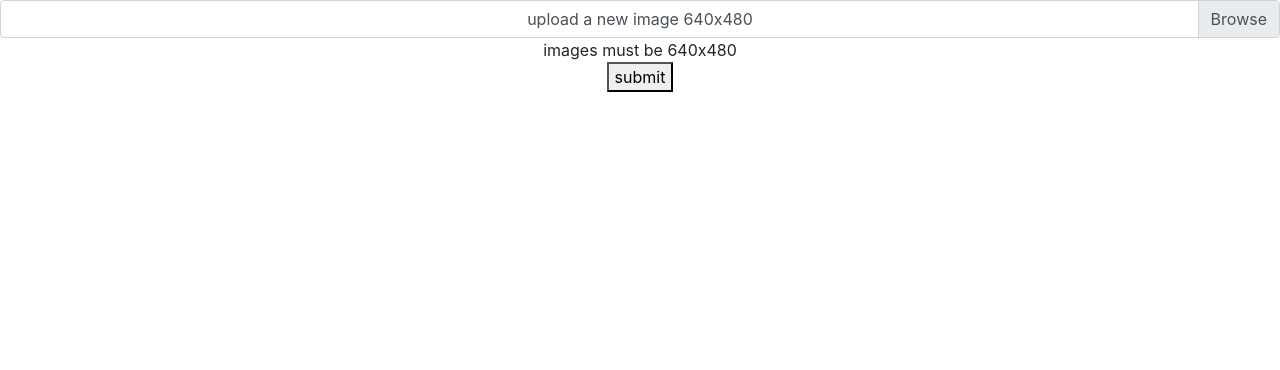
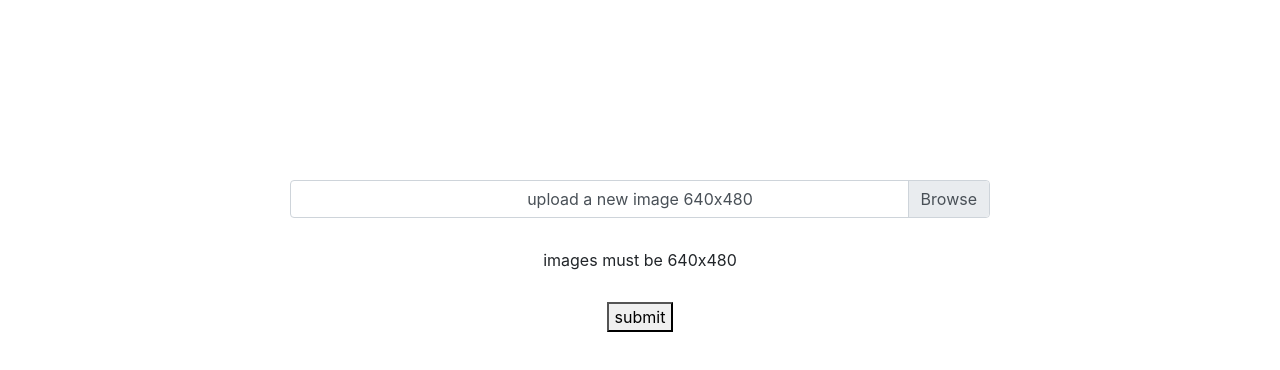
Before and after one commit to warpedpuppy/aws_s3_uploader_react, a React (Create React App) app in the folder frontend/: page / in a window 1280 px wide. Shown: the top 370 px of the page. Built offline with nearby package versions, Linux system fonts and the light colour scheme; no server answers.

Commit message:
added minimum styling

```diff
--- a/frontend/src/components/PhotoUploader.css
+++ b/frontend/src/components/PhotoUploader.css
@@ -0,0 +1,15 @@
+form {
+    width: 700px;
+    margin: 150px auto;
+}
+
+form div {
+    margin: 30px auto;
+}
+
+.hide {
+    display:none;
+}
+.show {
+    display: block;
+}
--- a/frontend/src/components/PhotoUploader.js
+++ b/frontend/src/components/PhotoUploader.js
@@ -12,6 +12,7 @@ export default class PhotoUploader extends React.Component {
         this.file = null;
         this.requiredSize = {width: 640, height: 480}
         this.state = {
+            hideForm: false,
             photoSizeCheck: false,
             photoMessage: `images must be ${this.requiredSize.width}x${this.requiredSize.height}`
         }
@@ -40,7 +41,7 @@ export default class PhotoUploader extends React.Component {
     onSubmitHandler = (e) => {
 
         e.preventDefault();
-        this.setState({showSpinners: true})
+        this.setState({hideForm: true})
         if (!this.state.photoSizeCheck) return;
 
         UploadService.initUpload('event_image', this.photoLoadComplete.bind(this))
@@ -48,7 +49,7 @@ export default class PhotoUploader extends React.Component {
 
 
     photoLoadComplete = (obj) => {
-        this.setState({photoMessage: "photo uploaded", photoSizeCheck: true, showSpinners: false})
+        this.setState({photoMessage: "photo uploaded", photoSizeCheck: true, hideForm: false})
     }
 
 
@@ -61,15 +62,12 @@ export default class PhotoUploader extends React.Component {
     }
 
     render() {
-        let spinnerClass = (!this.state.showSpinners) ? 'hide' : 'show';
+        let hideForm = (this.state.hideForm) ? 'hide' : 'show';
         let photoMessageClass = (this.state.photoSizeCheck)? 'photo-message-success' : 'photo-message-error';
         return (
-            <div>
-
-                <div className="enter-event">
-                    <div className="module-body">
-
-                        <form onSubmit={this.onSubmitHandler}>
+            <>
+                <h1 className={ (!this.state.hideForm) ? 'hide' : 'show' }>loading. . . </h1>
+                <form onSubmit={this.onSubmitHandler} className={hideForm}>
                     <div className="custom-file">
                         <input type="file" className="custom-file-input" name="event_image" id="event_image"
                             onChange={
@@ -85,9 +83,7 @@ export default class PhotoUploader extends React.Component {
                     </div>
                 </form>
                 <img src="" id="preview" />
-                    </div>
-                </div>
-            </div>
+            </>
         );
     }
 }
```
Also changed, not shown: 1 other file (tests, documents, lock files or other folders). Lines whose indentation alone changed are shown as unchanged.
